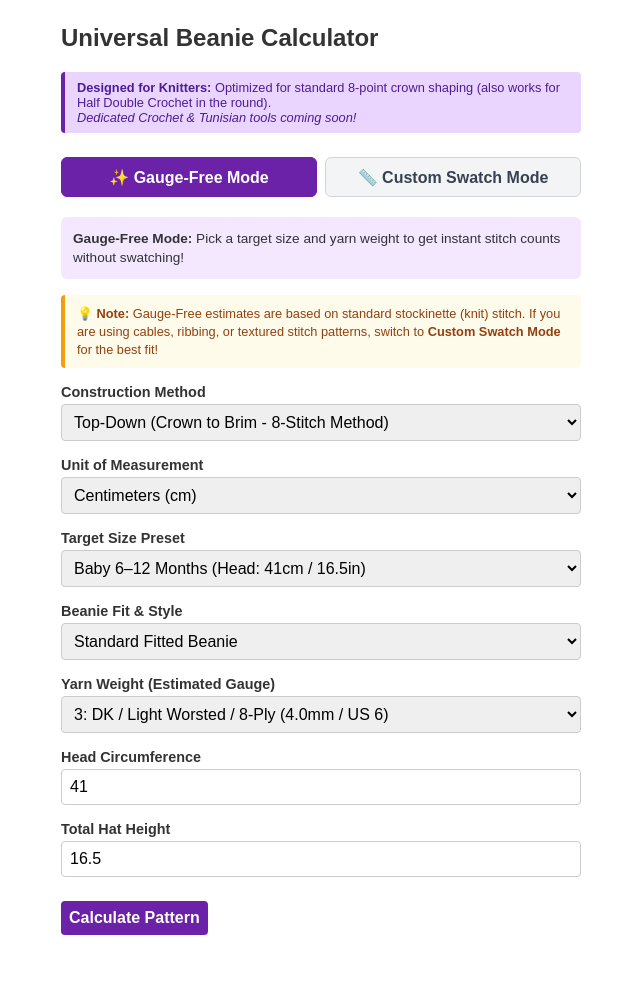
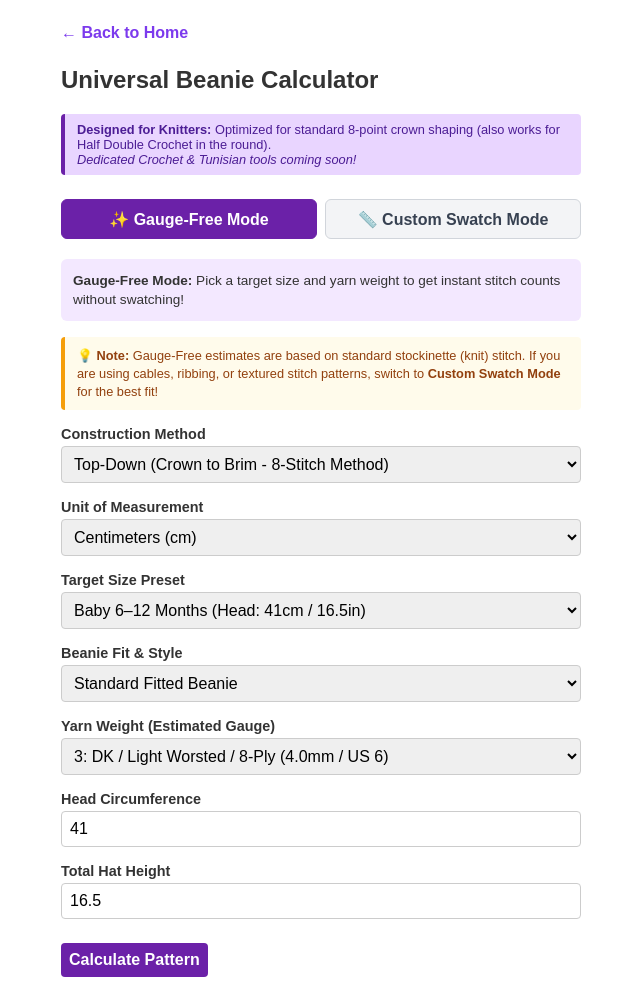
Before and after one commit to KirstN44/stitch-minded, a Jekyll site: the page beanie-calculator.html, which Jekyll copies as it is, in a window 1280 px wide. Shown: the whole page, without its empty margins (319-959 px from the left). Built offline with Jekyll 4.4.1, drawn with Linux system fonts in a browser that asks for light colours; before the commit the page ends 959 px from its top, so only the background shows below that.

Commit message:
Add navigation link to home in beanie calculator
Added a navigation link to return to the home page.

```diff
--- a/beanie-calculator.html
+++ b/beanie-calculator.html
@@ -25,7 +25,12 @@
   </style>
 </head>
 <body>
-
+<!-- Back to Home Link -->
+<nav style="margin-bottom: 1.5rem;">
+  <a href="/stitch-minded/index.html" style="text-decoration: none; font-size: 1rem; font-weight: 600; color: #7c3aed;">
+    &larr; Back to Home
+  </a>
+</nav>
   <h2>Universal Beanie Calculator</h2>
 
   <div class="craft-note">
```
